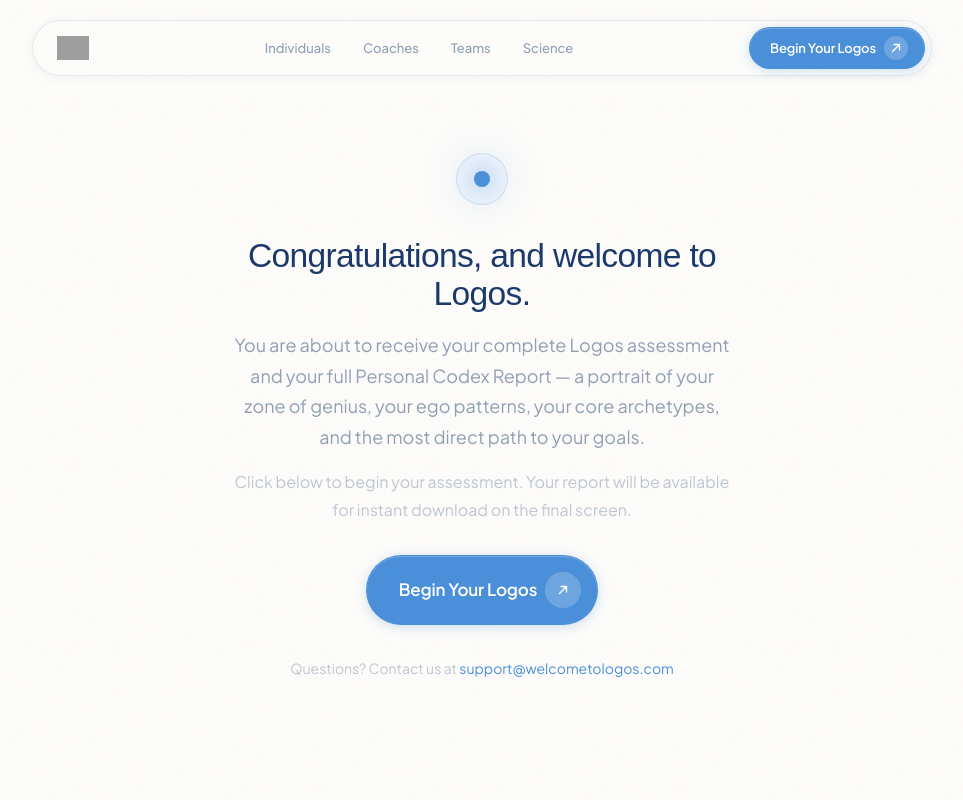
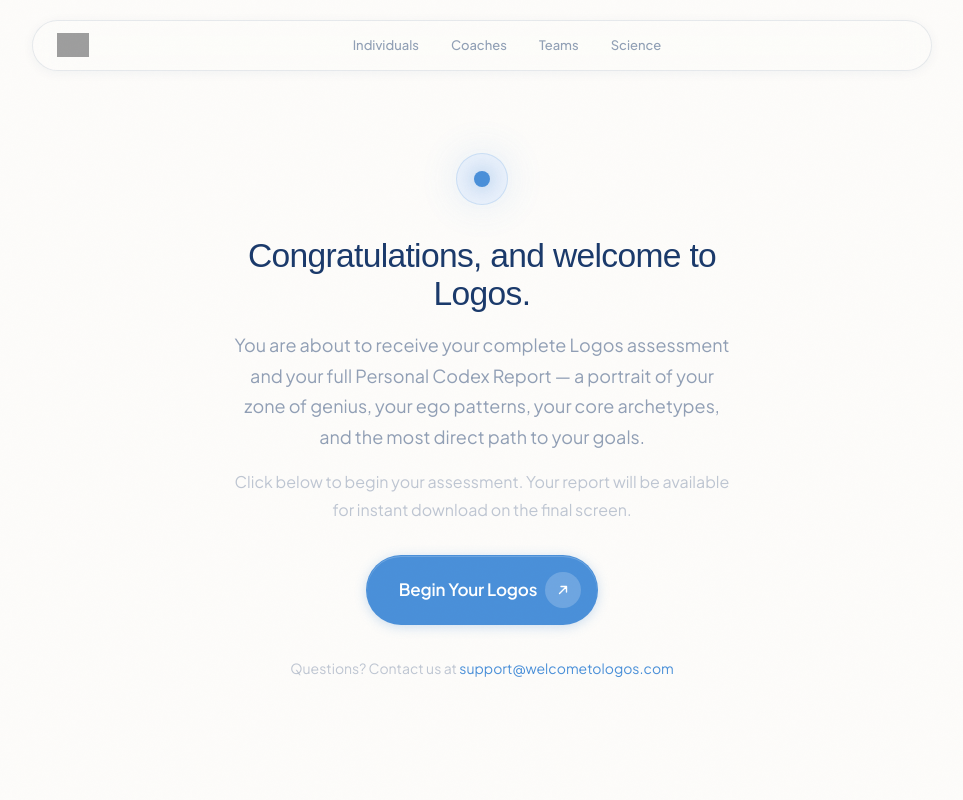
Before and after one commit to alexanderfairman-cloud/logos-site, a Next.js app: page /logos-report-confirmationa2u8jwdt in a window 1280 px wide. Shown: the top 800 px of the page, without its empty margins (158-1121 px from the left). Built offline with nearby package versions, Linux system fonts and the light colour scheme; grey boxes are pictures that could not be loaded; a web font is replaced by a local one.

Commit message:
Fix report confirmation CTA to Pointerpro and hide nav checkout CTA

```diff
--- a/app/logos-report-confirmationa2u8jwdt/page.tsx
+++ b/app/logos-report-confirmationa2u8jwdt/page.tsx
@@ -69,7 +69,7 @@
             </div>
 
             <CTAButton
-              href="https://welcometologos.com/report"
+              href="https://s.pointerpro.com/logosreporting"
               size="lg"
               id="report-confirm-cta"
             >
--- a/components/NavPill.tsx
+++ b/components/NavPill.tsx
@@ -26,7 +26,7 @@
   const [open, setOpen] = useState(false)
   const [scrolled, setScrolled] = useState(false)
   const pathname = usePathname()
-  const hideCheckoutCTA = pathname === '/session' || pathname === '/logos-individuals-beginti1cj4e4' || pathname === '/report'
+  const hideCheckoutCTA = pathname === '/session' || pathname === '/logos-individuals-beginti1cj4e4' || pathname === '/report' || pathname === '/logos-report-confirmationa2u8jwdt'
 
   useEffect(() => {
     const onScroll = () => setScrolled(window.scrollY > 40)
```
